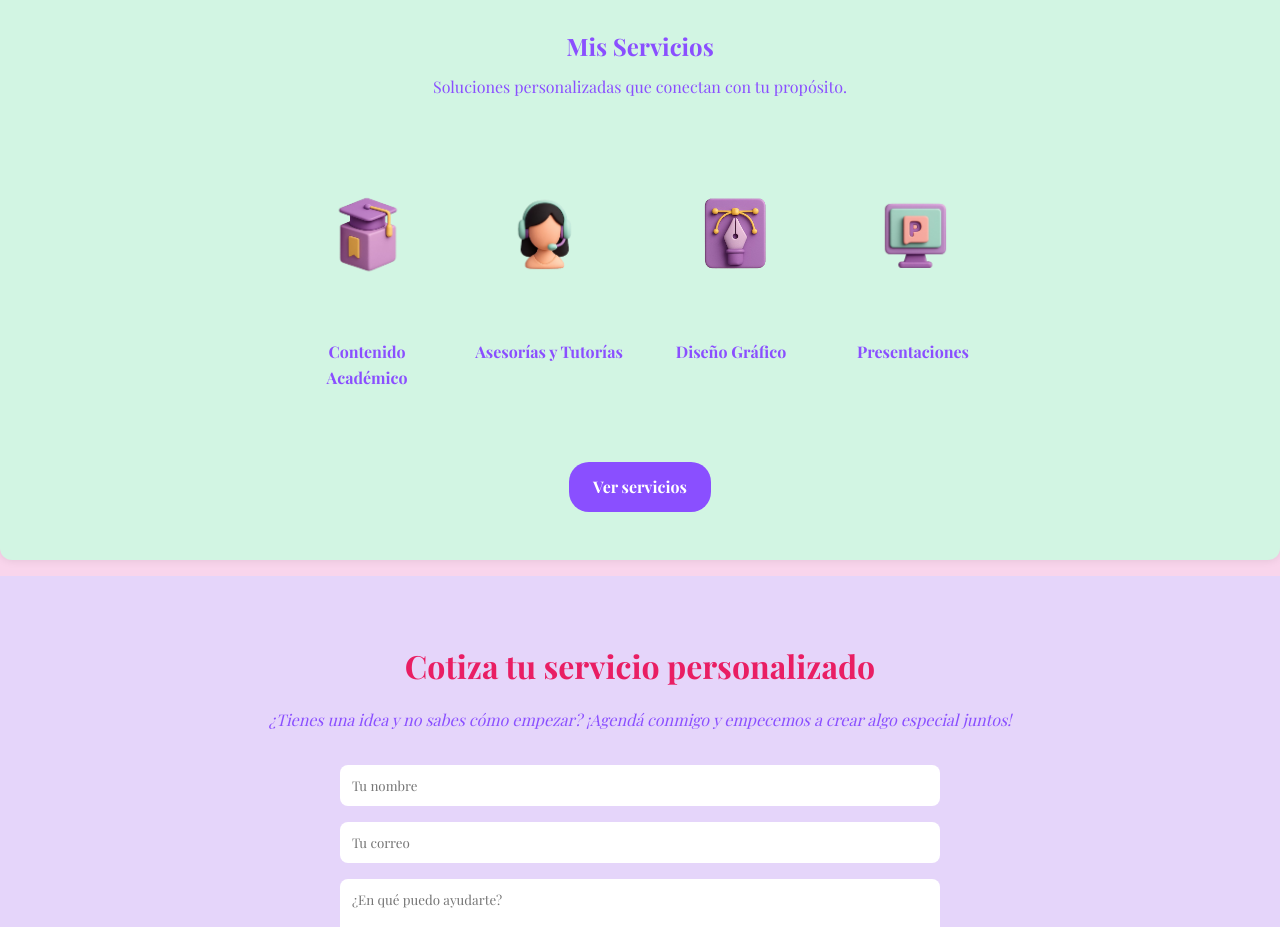
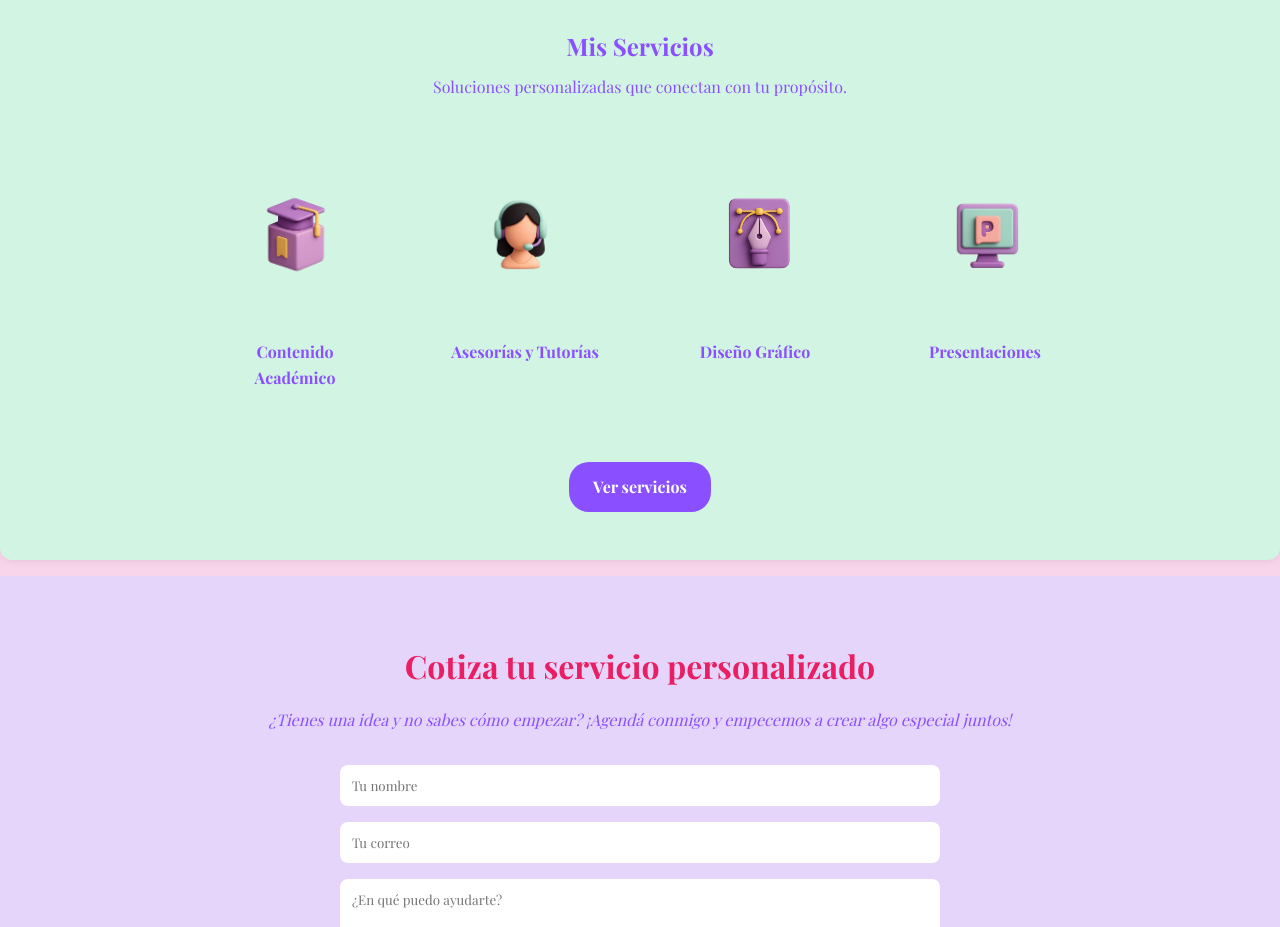
Before and after one commit to Corina-Almarales/corina-almarales, a Next.js app: page / in a window 1280 px wide. Shown: the part 1040-1967 px from the top of the page. Built offline with nearby package versions, Linux system fonts and the light colour scheme.

Commit message:
Updated global.css

```diff
--- a/src/app/global.css
+++ b/src/app/global.css
@@ -99,7 +99,7 @@ section {
   justify-content: center;
   align-items: stretch;
   flex-wrap: wrap;
-  gap: 2rem;
+  gap: 5rem;
   margin-top: 2rem;
 }
 
```
